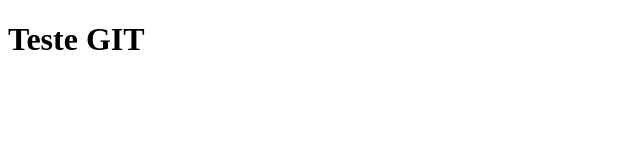
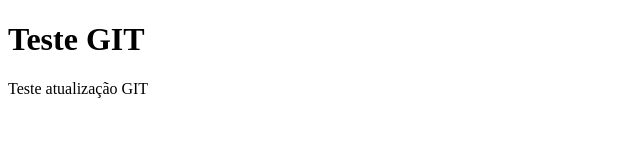
Before and after one commit to frickajr/TADS1CG, a plain HTML site: page index.html in a window 1280 px wide. Shown: the whole page, without its empty margins (0-640 px from the left). Drawn offline with Linux system fonts and the light colour scheme.

Commit message:
Criado u <p>

```diff
--- a/index.html
+++ b/index.html
@@ -4,6 +4,7 @@
 	<title>Teste GIT</title>
 </head>
 <body>
-<h1>Teste GIT</h1>
+	<h1>Teste GIT</h1>
+	<p>Teste atualização GIT</p>
 </body>
 </html>
```
